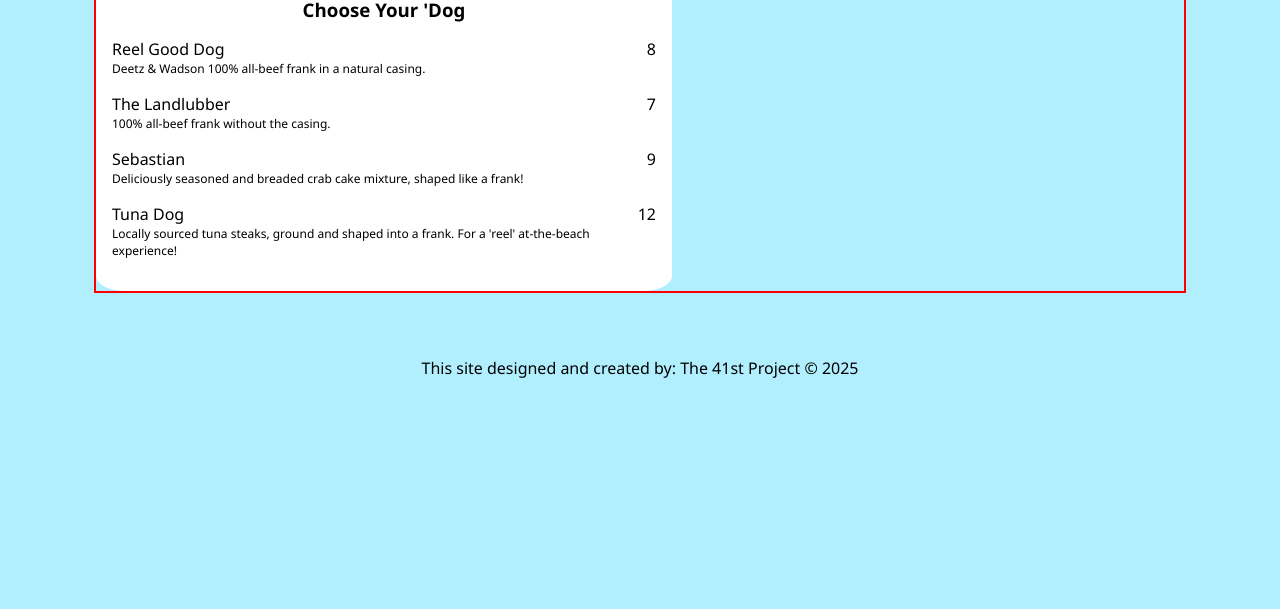
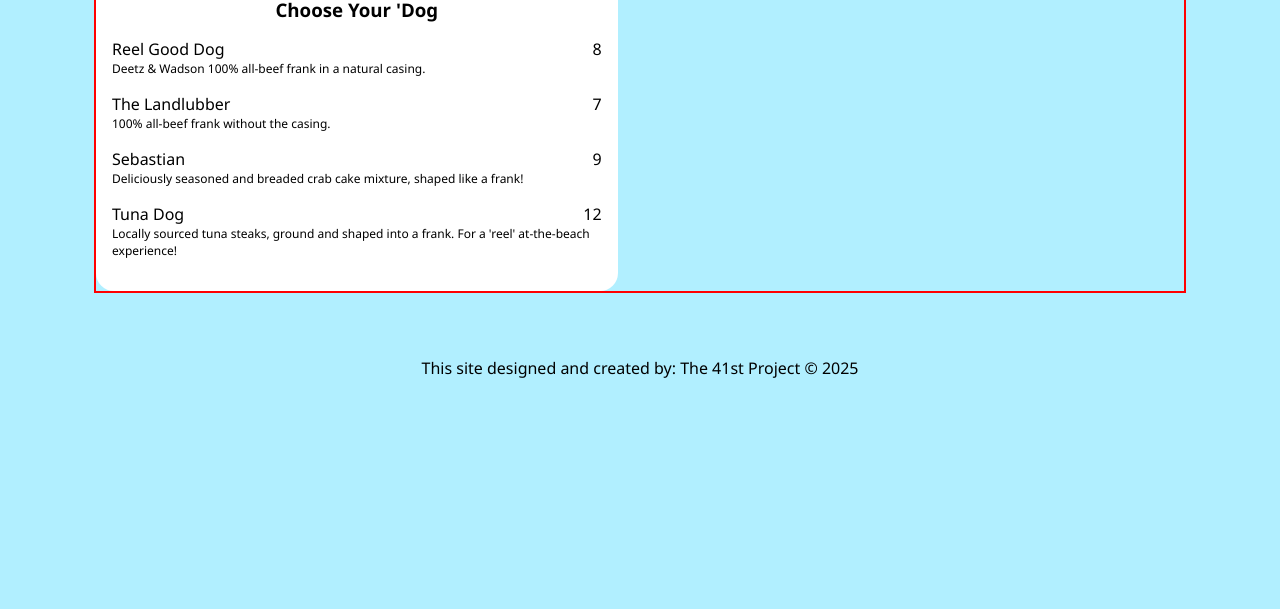
Before and after one commit to kmmoody212/reel-good-dogs, a website built with webpack: page src/template.html in a window 1280 px wide. Shown: the part 191-800 px from the top of the page. Built offline with nearby package versions, Linux system fonts and the light colour scheme.

Commit message:
Updated some styling. Changed menu from class to id for easier targeting.

```diff
--- /dev/null
+++ b/src/modules/sides.js
@@ -0,0 +1,3 @@
+export function loadSides() {
+
+}
--- a/src/pages/menu.js
+++ b/src/pages/menu.js
@@ -15,7 +15,7 @@ menu.textContent = "MENU";
 
 // div for entire menu minus heading - might want to make each section a grid
 content.appendChild(div);
-div.classList.add("menu");
+div.setAttribute('id', 'menu');
 
 // Append Entree menu section to the menu
 const entreeCard = entreeMenu();
--- a/src/styles.css
+++ b/src/styles.css
@@ -76,24 +76,24 @@ header > nav > button {
 
 /* ///////////// MENU PAGE STYLING ///////////////// */
 
-#content > .menu > .entree-card {
-    max-width: 50%;
+#content > #menu > .entree-card {
+    max-width: 45%;
     padding: 1rem;
     background-color: white;
-    border-radius: 5%;
+    border-radius: 18px;
 }
 
-#content > .menu > .entree-card > .entree-heading {
+#content > #menu > .entree-card > .entree-heading {
     margin-bottom: 1rem;
 }
 
-#content > .menu > .entree-card > .entree {
+#content > #menu > .entree-card > .entree {
     display: flex;
     width: 100%;
     justify-content: space-between;
 }
 
-#content > .menu > .entree-card > .entree-desc {
+#content > #menu > .entree-card > .entree-desc {
     text-align: start;
     font-size: 0.75rem;
     margin-bottom: 1rem;
```
